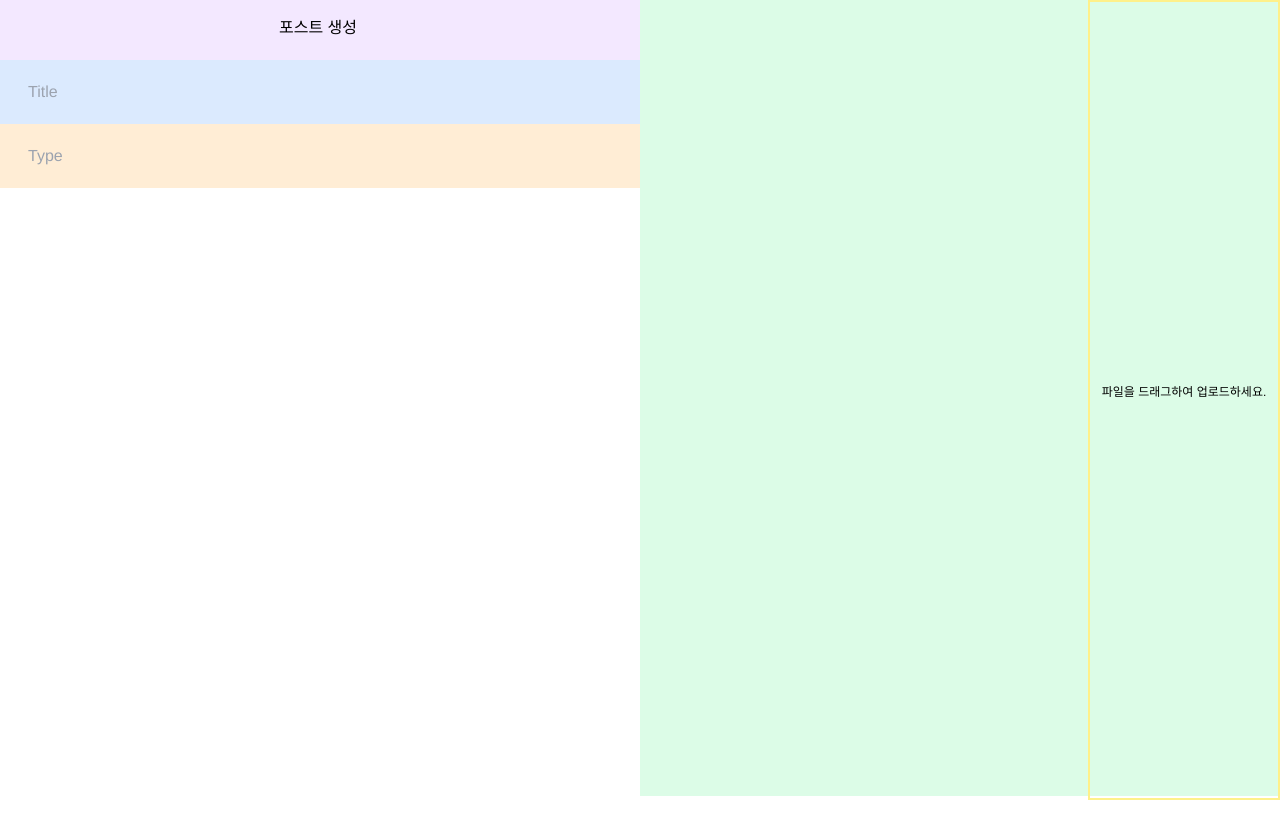
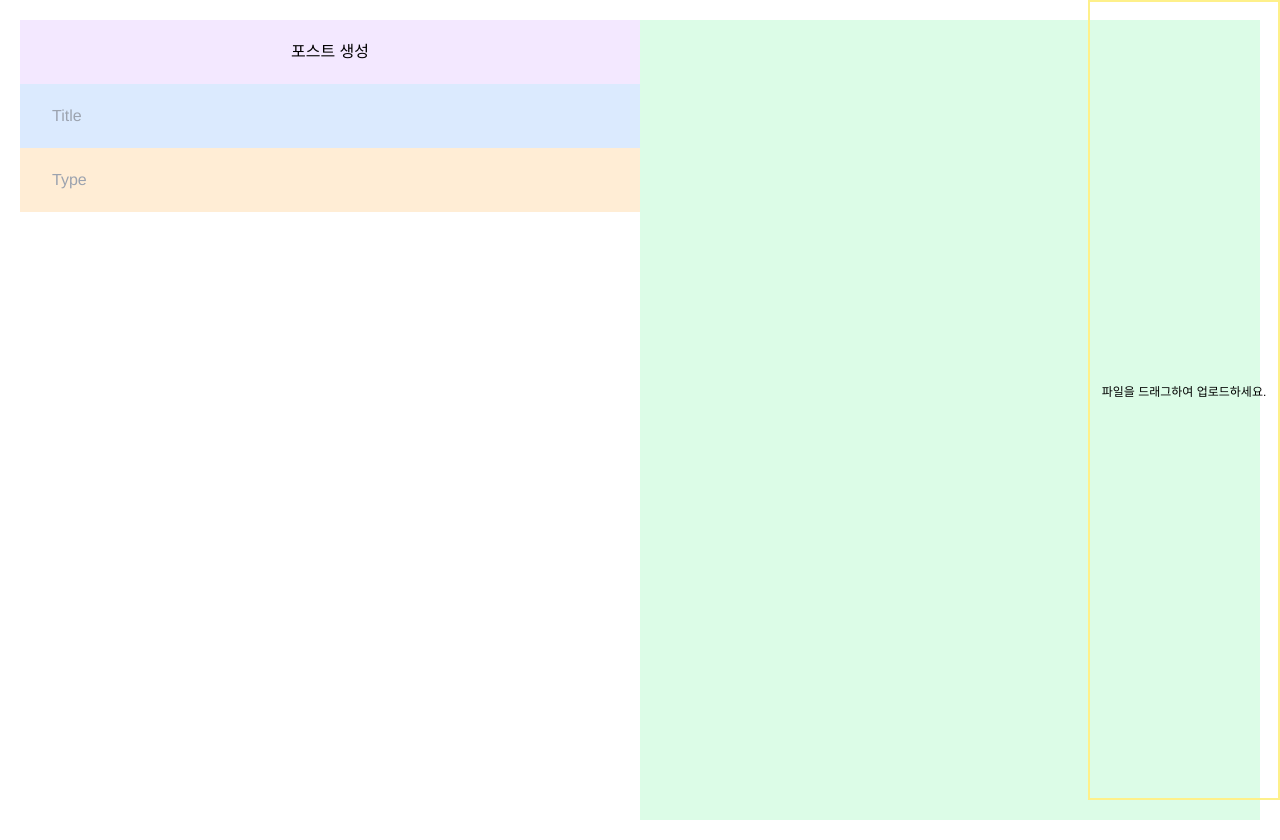
Before and after one commit to ruehan/ruehan-log, a Next.js app: page /create-post in a window 1280 px wide. Before the commit the page ends 800 px from the top, so only its background shows below. Built offline with nearby package versions, Linux system fonts and the light colour scheme.

Commit message:
:lipstick: 비율 문제 해결

```diff
--- a/src/pages/create-post.tsx
+++ b/src/pages/create-post.tsx
@@ -51,7 +51,7 @@ export default function PostEditor() {
   };
 
   return (
-    <div className="flex overflow-hidden h-screen -m-6">
+    <div className="flex overflow-hidden h-screen ">
       <div className="flex-1 h-screen w-1/2 bg-yellow-100">
         <form onSubmit={handleSubmit(onSubmit)}>
           <button type="submit" className="w-full h-12 p-8 bg-purple-100 flex justify-center items-center">포스트 생성</button>
```
